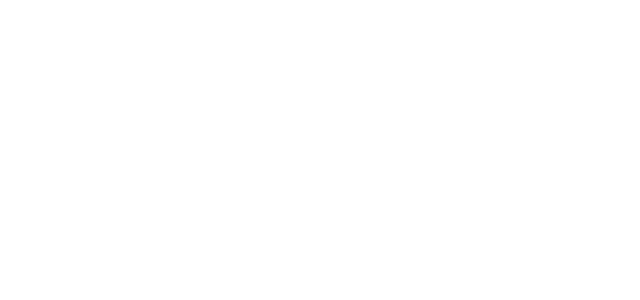
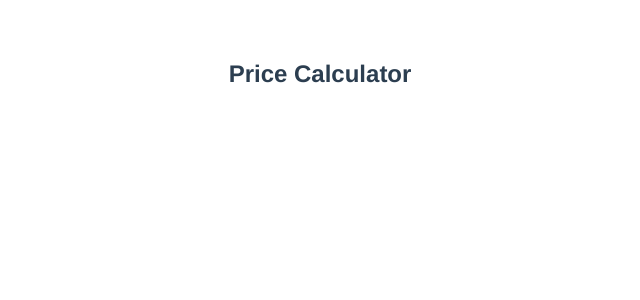
Before and after one commit to pluxain/price-calculator, a Vue app: page / in a window 1280 px wide. Shown: the top 300 px of the page, without its empty margins (320-960 px from the left). Built offline with nearby package versions, Linux system fonts and the light colour scheme.

Commit message:
Add PriceCalculator view

```diff
--- a/src/App.vue
+++ b/src/App.vue
@@ -1,11 +1,15 @@
 <template>
-  <div id="app"></div>
+  <div id="app">
+    <price-calculator />
+  </div>
 </template>
 
 <script lang="ts">
 import Vue from "vue";
+import PriceCalculator from "./views/PriceCalculator.vue";
 
 export default Vue.extend({
+  components: { PriceCalculator },
   name: "App"
 });
 </script>
--- /dev/null
+++ b/src/views/PriceCalculator.vue
@@ -0,0 +1,5 @@
+<template>
+  <section>
+    <h1>Price Calculator</h1>
+  </section>
+</template>
```
